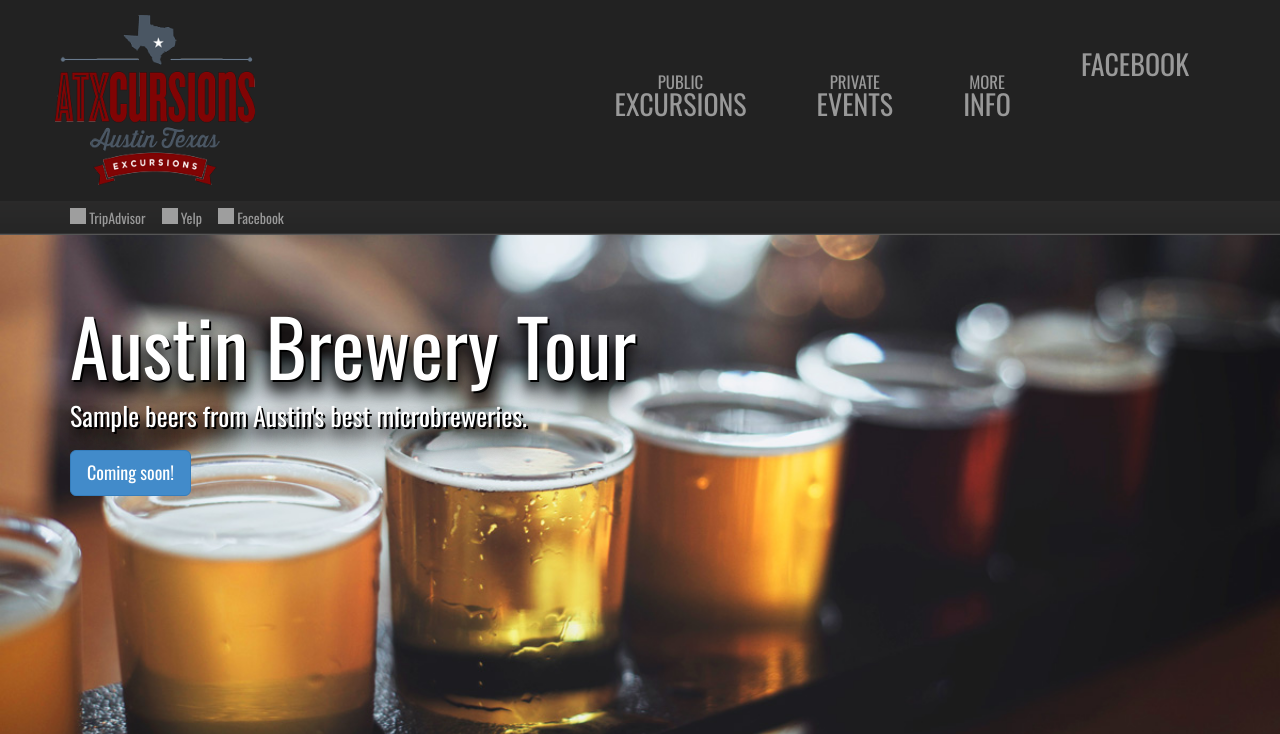
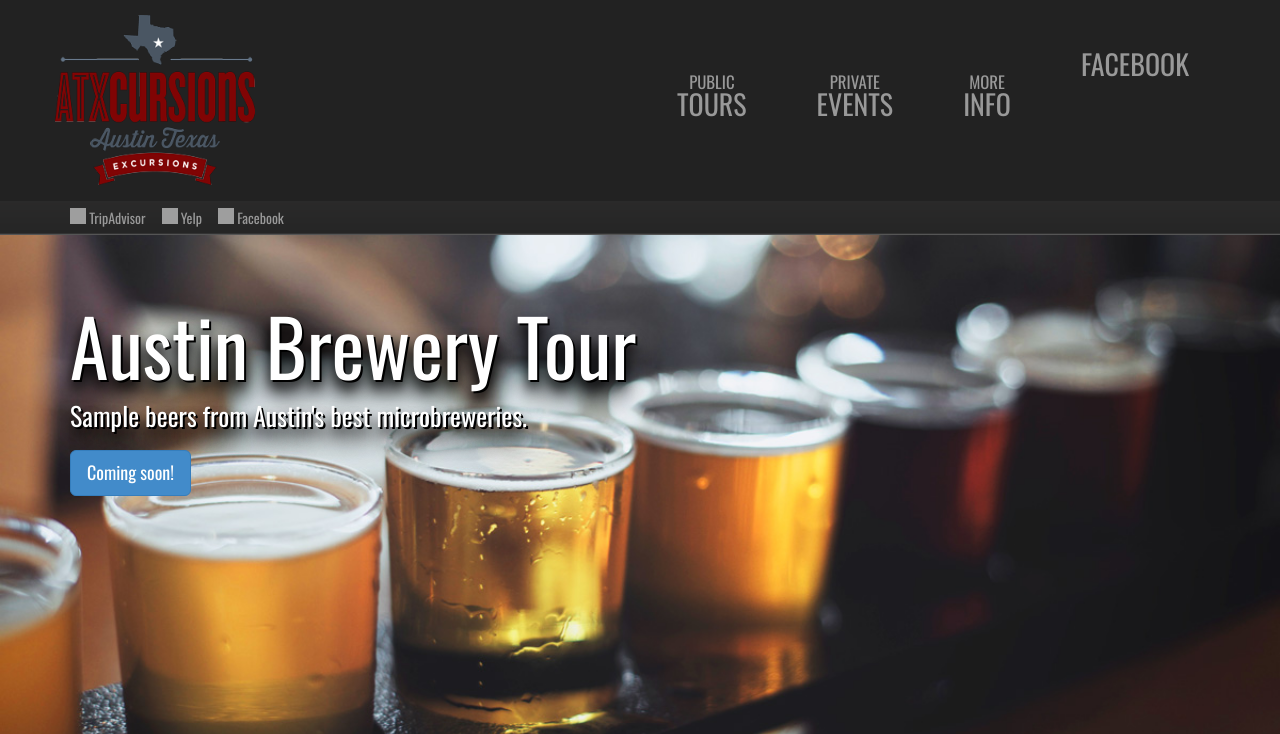
Before and after one commit to Gennovacap-Technology/axtcursions, a Jekyll site: the page built from index.html, in a window 1280 px wide. Shown: the top 734 px of the page. Built offline with Jekyll 4.4.1, drawn with Linux system fonts in a browser that asks for light colours; nearby versions of some CDN libraries; Markdown is read by kramdown in place of the engine named in the settings; grey boxes are pictures that could not be loaded.

Commit message:
changing excursions to tours in header

```diff
--- a/_layouts/default.html
+++ b/_layouts/default.html
@@ -68,7 +68,7 @@
             </div>
             <div class="navbar">
               <ul class="nav navbar-nav main-nav">
-                <li><a href="/"><span class="top-line">Public</span><br />Excursions</a></li>
+                <li><a href="/"><span class="top-line">Public</span><br />Tours</a></li>
                 <li><a href="/private-party-events.html"><span class="top-line">Private</span><br />Events</a></li>
                 <li><a href="/faq.html"><span class="top-line">More</span><br /> Info</a></li>
                 <li class="hidden-nav facebook-nav"><div class="fb-like" data-href="https://www.facebook.com/atxcursions" data-layout="button_count" data-action="like" data-show-faces="true" data-share="false"></div><a href="https://www.facebook.com/atxcursions" onclick="trackOutboundLink('https://www.facebook.com/atxcursions'); return false;">Facebook</a></li>
```
Also changed, not shown: images/jester-king-beer-small.jpg (added), images/thirsty-planet-beers.jpg (added), 3 other files.
